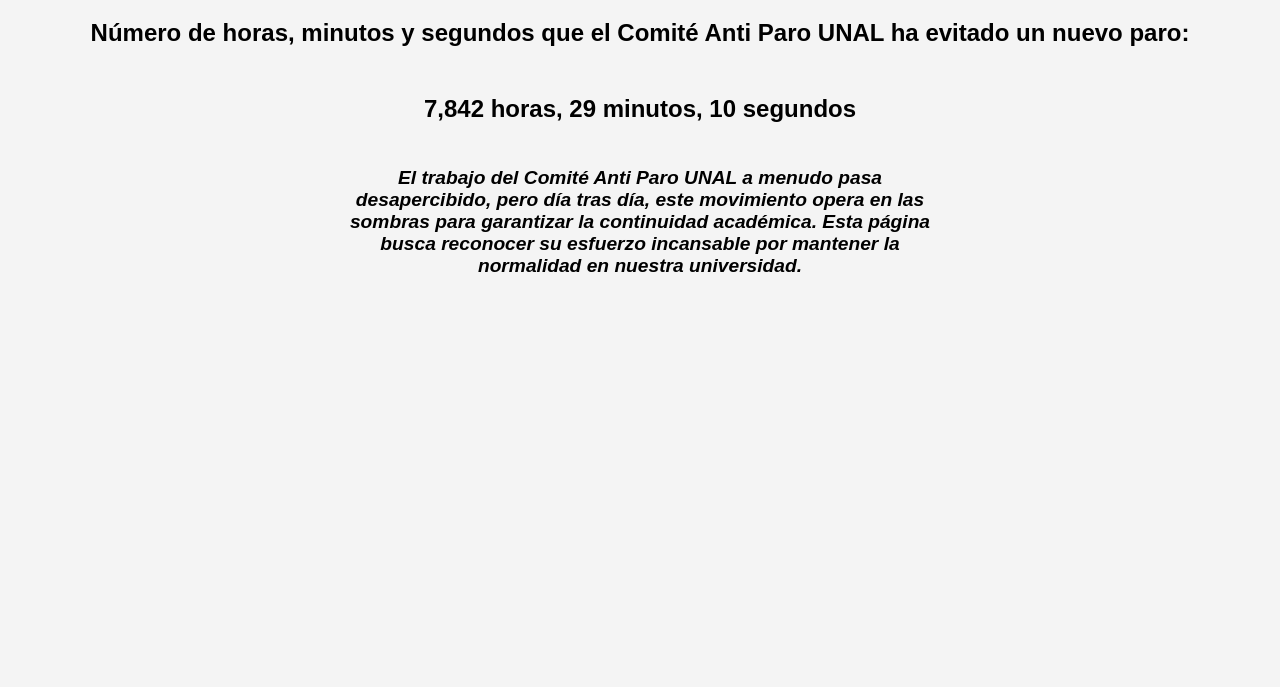
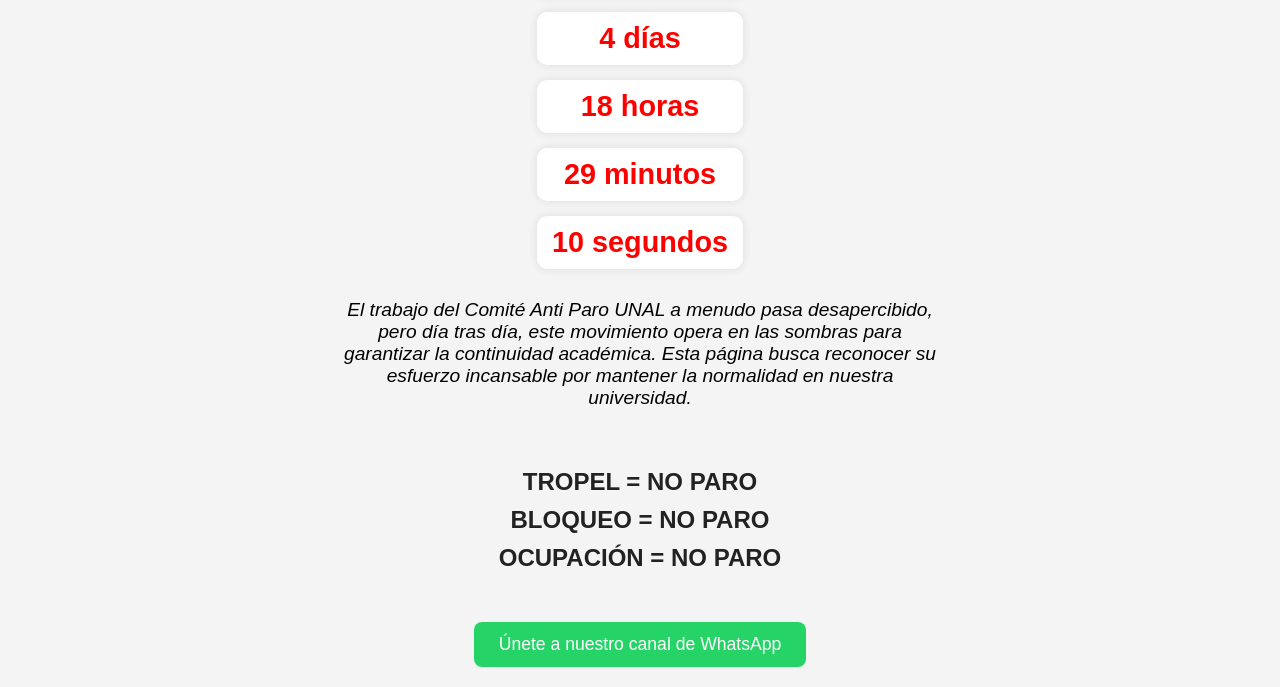
Before and after one commit to dafmontenegro/comite-anti-paro, a plain HTML site: page index.html in a window 1280 px wide. Shown: the part 294-981 px from the top of the page. Before the commit the page ends 800 px from the top, so only its background shows below. Drawn offline with Linux system fonts and the light colour scheme.

Commit message:
Refactor countdown logic and enhance HTML structure for better readability and functionality

```diff
--- a/index.html
+++ b/index.html
@@ -1,8 +1,8 @@
 <!DOCTYPE html>
 <html lang="es">
 <head>
-    <meta charset="UTF-8">
-    <meta name="viewport" content="width=device-width, initial-scale=1.0">
+  <meta charset="UTF-8" />
+  <meta name="viewport" content="width=device-width, initial-scale=1.0"/>
   <title>Comité Anti Paro UNAL</title>
   <style>
     body {
@@ -11,46 +11,108 @@
       flex-direction: column;
       justify-content: center;
       align-items: center;
-            height: 100vh;
+      min-height: 100vh;
       margin: 0;
       text-align: center;
       background-color: #f4f4f4;
+      padding: 20px;
     }
     h1 {
       color: #333;
     }
-        p {
-            font-size: 1.5em;
+    .contador {
+      color: red;
+      font-size: 1.8em;
       font-weight: bold;
+      display: grid;
+      grid-template-columns: repeat(auto-fit, minmax(150px, 1fr));
+      gap: 15px;
+      margin-top: 20px;
+    }
+    .unidad {
+      background: #fff;
+      padding: 10px 15px;
+      border-radius: 10px;
+      box-shadow: 0 0 10px rgba(0, 0, 0, 0.1);
     }
     .mensaje {
       font-size: 1.2em;
       font-style: italic;
       max-width: 600px;
-            margin-top: 20px;
+      margin-top: 30px;
+    }
+    .whatsapp {
+      margin-top: 40px;
+      text-decoration: none;
+      background-color: #25D366;
+      color: white;
+      padding: 12px 25px;
+      border-radius: 8px;
+      font-size: 1.1em;
+      display: inline-block;
+      transition: background-color 0.3s ease;
+    }
+    .whatsapp:hover {
+      background-color: #1ebc59;
+    }
+    .lema {
+      margin-top: 30px;
+      font-size: 1.5em;
+      font-weight: bold;
+      color: #222;
+    }
+    .lema span {
+      display: block;
+      margin: 10px 0;
     }
   </style>
 </head>
 <body>
   <h1>Comité Anti Paro UNAL</h1>
-    <p>Número de horas, minutos y segundos que el Comité Anti Paro UNAL ha evitado un nuevo paro:</p>
-    <p id="contador"></p>
+  <p>Número de meses, semanas, días, horas, minutos y segundos que el Comité Anti Paro UNAL ha evitado un nuevo paro:</p>
+  <div class="contador" id="contador"></div>
+
   <p class="mensaje">El trabajo del Comité Anti Paro UNAL a menudo pasa desapercibido, pero día tras día, este movimiento opera en las sombras para garantizar la continuidad académica. Esta página busca reconocer su esfuerzo incansable por mantener la normalidad en nuestra universidad.</p>
+
+  <div class="lema">
+    <span>TROPEL = NO PARO</span>
+    <span>BLOQUEO = NO PARO</span>
+    <span>OCUPACIÓN = NO PARO</span>
+  </div>
+
+  <a class="whatsapp" href="https://whatsapp.com/channel/0029VbAIoYYJuyAFG0fjld23" target="_blank" rel="noopener noreferrer">
+    Únete a nuestro canal de WhatsApp
+  </a>
 
   <script>
     function actualizarContador() {
       const fechaInicio = new Date('2024-06-07T00:00:00');
       const ahora = new Date();
-            const diferencia = ahora - fechaInicio;
+      let diferencia = Math.floor((ahora - fechaInicio) / 1000); // Total en segundos
 
-            const horas = Math.floor(diferencia / (1000 * 60 * 60));
-            const minutos = Math.floor((diferencia % (1000 * 60 * 60)) / (1000 * 60));
-            const segundos = Math.floor((diferencia % (1000 * 60)) / 1000);
+      const segundos = diferencia % 60;
+      diferencia = Math.floor(diferencia / 60);
+      const minutos = diferencia % 60;
+      diferencia = Math.floor(diferencia / 60);
+      const horas = diferencia % 24;
+      diferencia = Math.floor(diferencia / 24);
+      const semanas = Math.floor(diferencia / 7);
+      const dias = diferencia % 7;
 
-            document.getElementById('contador').textContent = `${horas.toLocaleString()} horas, ${minutos} minutos, ${segundos} segundos`;
+      const meses = Math.floor((ahora.getFullYear() - fechaInicio.getFullYear()) * 12 + ahora.getMonth() - fechaInicio.getMonth());
+
+      document.getElementById('contador').innerHTML = `
+        <div class="unidad">${meses} meses</div>
+        <div class="unidad">${semanas} semanas</div>
+        <div class="unidad">${dias} días</div>
+        <div class="unidad">${horas} horas</div>
+        <div class="unidad">${minutos} minutos</div>
+        <div class="unidad">${segundos} segundos</div>
+      `;
     }
+
     actualizarContador();
-        setInterval(actualizarContador, 1000); // Actualiza cada segundo
+    setInterval(actualizarContador, 1000);
   </script>
 </body>
 </html>
```
Lines whose indentation alone changed are shown as unchanged.
